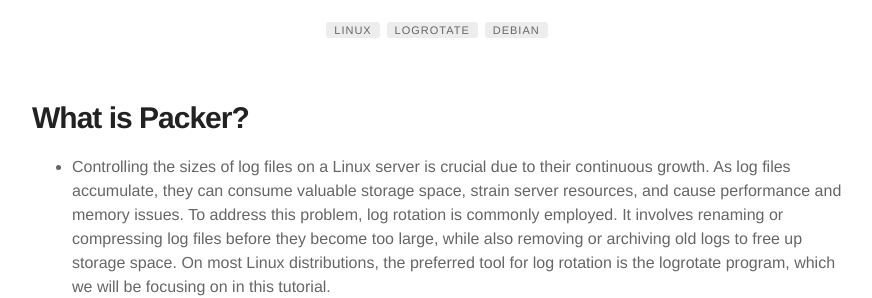
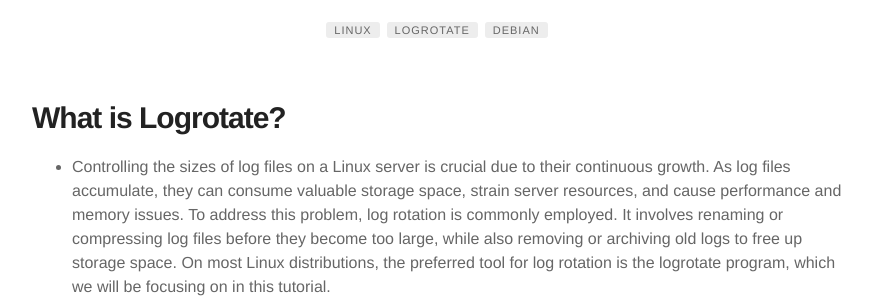
Before and after one commit to guneycansanli/my-blog, a Jekyll site: the page built from _posts/2023-12-08-Managing-Log-Files-with-Logrotate-on-Debian10(buster).markdown, in a window 1280 px wide and 900 px high, scrolled down 567 px. Shown: the part 159-457 px from the top of the window, without its empty margins (203-1075 px from the left). Built offline with Jekyll 4.4.1, drawn with Linux system fonts in a browser that asks for light colours; nearby versions of some CDN libraries; emoji names are drawn with the system emoji font; comment, search, counter and statistics services are not loaded.

Commit message:
Title fix logrotate

```diff
--- a/_posts/2023-12-08-Managing-Log-Files-with-Logrotate-on-Debian10(buster).markdown
+++ b/_posts/2023-12-08-Managing-Log-Files-with-Logrotate-on-Debian10(buster).markdown
@@ -13,7 +13,7 @@
 description: Managing Log Files with Logrotate
 ---
 
-# What is Packer?
+# What is Logrotate?
 
 -   Controlling the sizes of log files on a Linux server is crucial due to their continuous growth. As log files accumulate, they can consume valuable storage space, strain server resources, and cause performance and memory issues. To address this problem, log rotation is commonly employed. It involves renaming or compressing log files before they become too large, while also removing or archiving old logs to free up storage space. On most Linux distributions, the preferred tool for log rotation is the logrotate program, which we will be focusing on in this tutorial.
 -   In this tutorial We will create a script which is logs randomly and We will compress the logs with logrotate.
```
